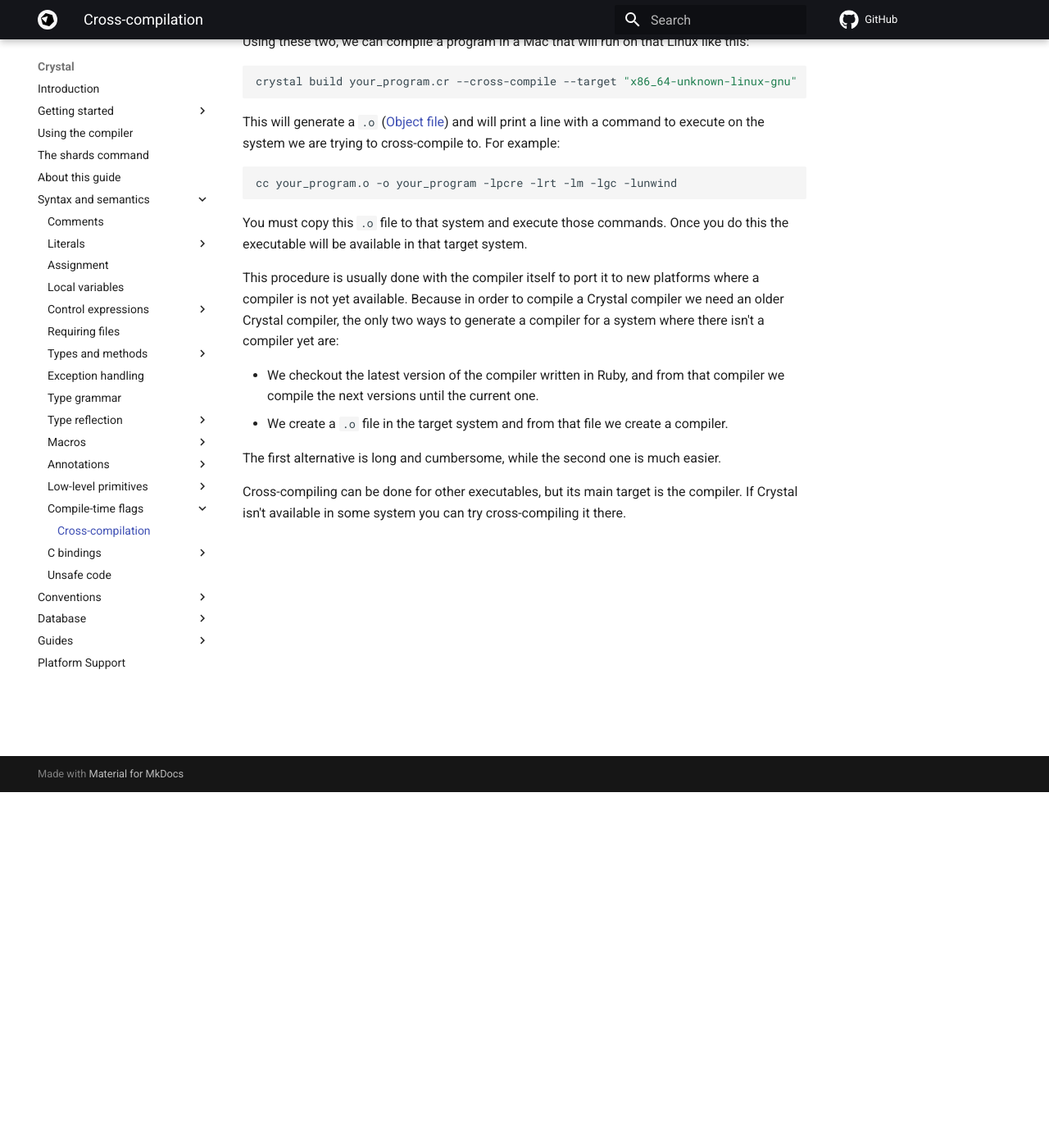
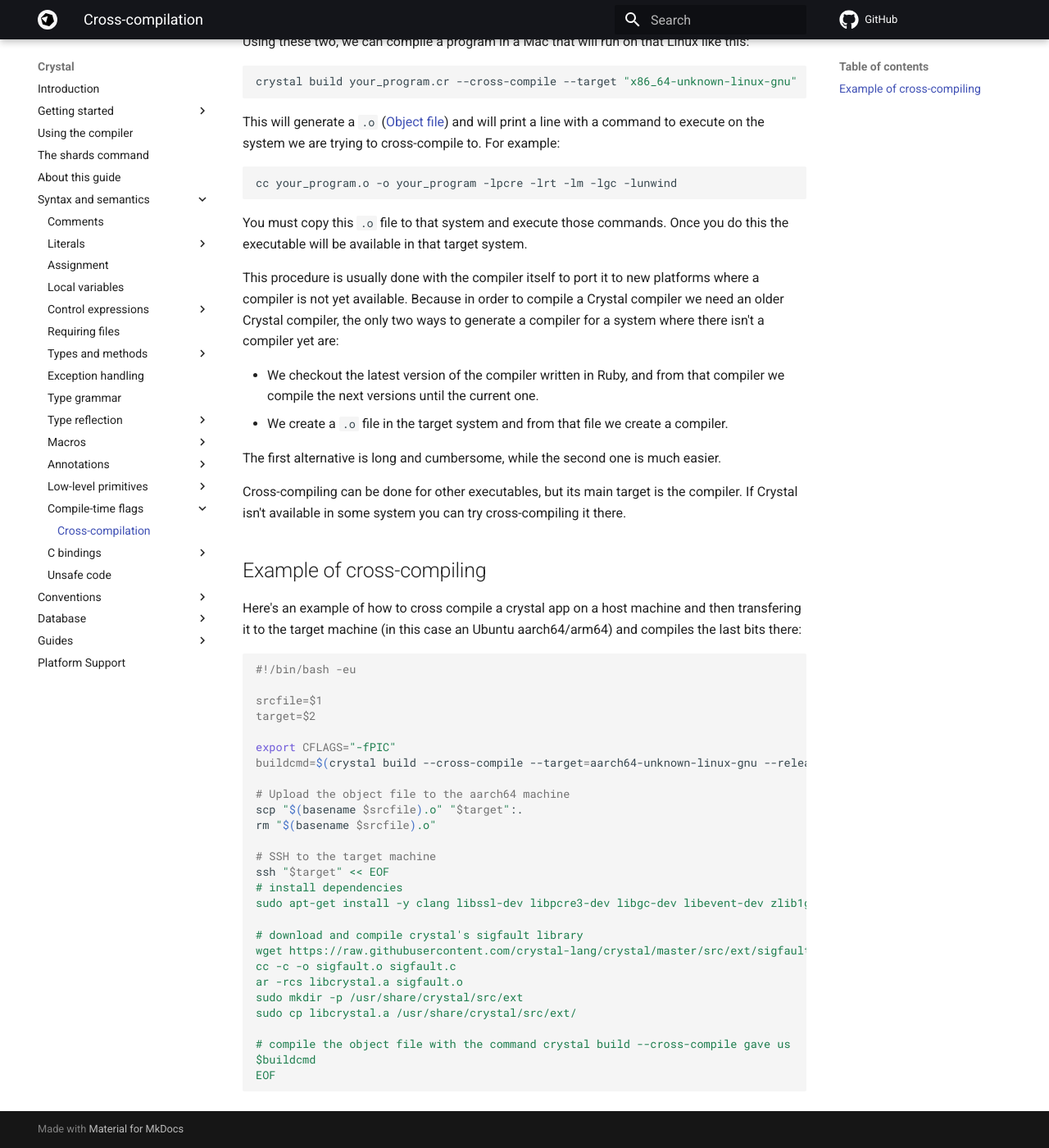
Before and after one commit to crystal-lang/crystal-book, an MkDocs documentation site: the page built from docs/syntax_and_semantics/cross-compilation.md, in a window 1280 px wide and 1400 px high, scrolled down 434 px. Shown: the whole window at 82% size. Built offline with MkDocs 1.6.1 and Material for MkDocs 9.7.7, drawn with Linux system fonts in a browser that asks for light colours; comment, search, counter and statistics services are not loaded.

Commit message:
Cross compiling example
Took a lot of googling to find out how to cross compile for an aarch64 machine, wanted to share the script I now use. It's not the most generic but for Ubuntu machines it works..

````diff
--- a/docs/syntax_and_semantics/cross-compilation.md
+++ b/docs/syntax_and_semantics/cross-compilation.md
@@ -33,3 +33,37 @@ This procedure is usually done with the compiler itself to port it to new platfo
 The first alternative is long and cumbersome, while the second one is much easier.
 
 Cross-compiling can be done for other executables, but its main target is the compiler. If Crystal isn't available in some system you can try cross-compiling it there.
+
+## Example of cross-compiling
+
+Here's an example of how to cross compile a crystal app on a host machine and then transfering it to the target machine (in this case an Ubuntu aarch64/arm64) and compiles the last bits there:
+
+```bash
+#!/bin/bash -eu
+
+srcfile=$1
+target=$2
+
+export CFLAGS="-fPIC"
+buildcmd=$(crystal build --cross-compile --target=aarch64-unknown-linux-gnu --release $srcfile)
+
+# Upload the object file to the aarch64 machine
+scp "$(basename $srcfile).o" "$target":.
+rm "$(basename $srcfile).o"
+
+# SSH to the target machine
+ssh "$target" << EOF
+# install dependencies
+sudo apt-get install -y clang libssl-dev libpcre3-dev libgc-dev libevent-dev zlib1g-dev
+
+# download and compile crystal's sigfault library
+wget https://raw.githubusercontent.com/crystal-lang/crystal/master/src/ext/sigfault.c
+cc -c -o sigfault.o sigfault.c
+ar -rcs libcrystal.a sigfault.o
+sudo mkdir -p /usr/share/crystal/src/ext
+sudo cp libcrystal.a /usr/share/crystal/src/ext/
+
+# compile the object file with the command crystal build --cross-compile gave us
+$buildcmd
+EOF
+```
````
